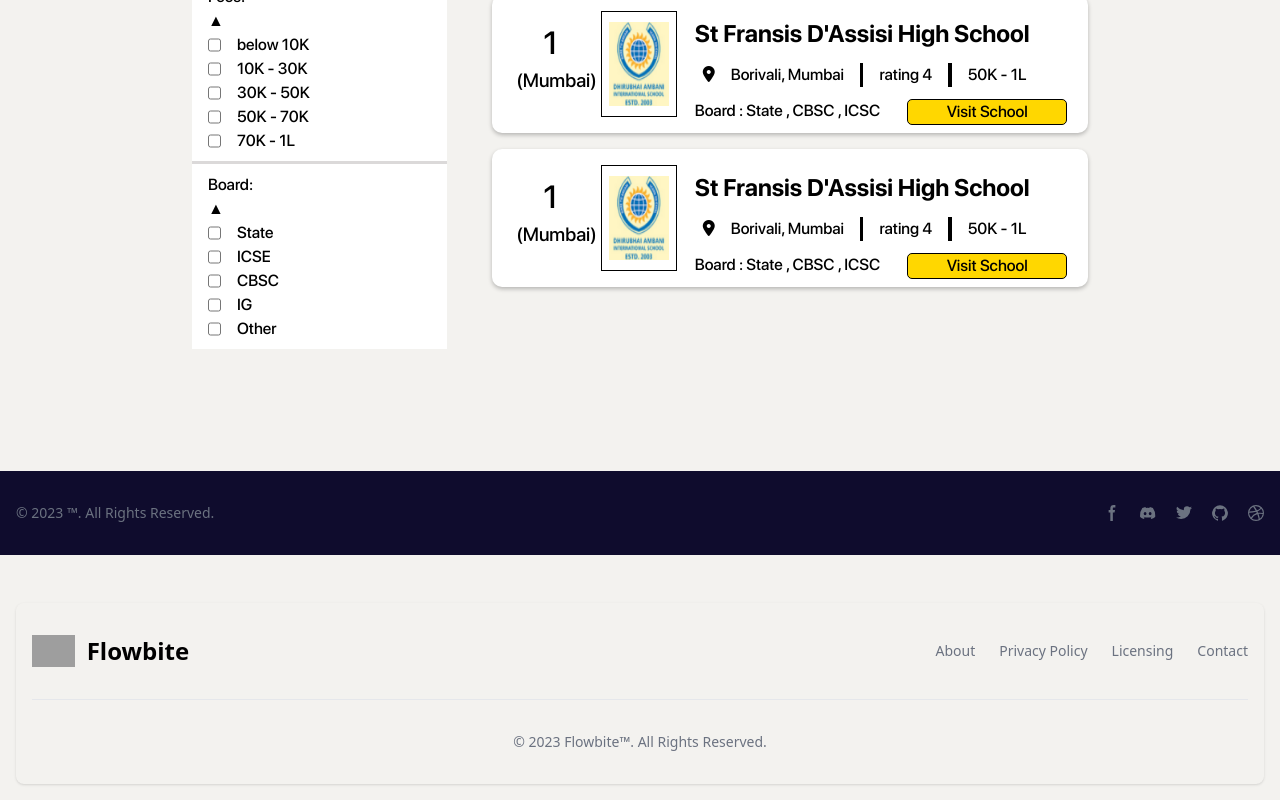
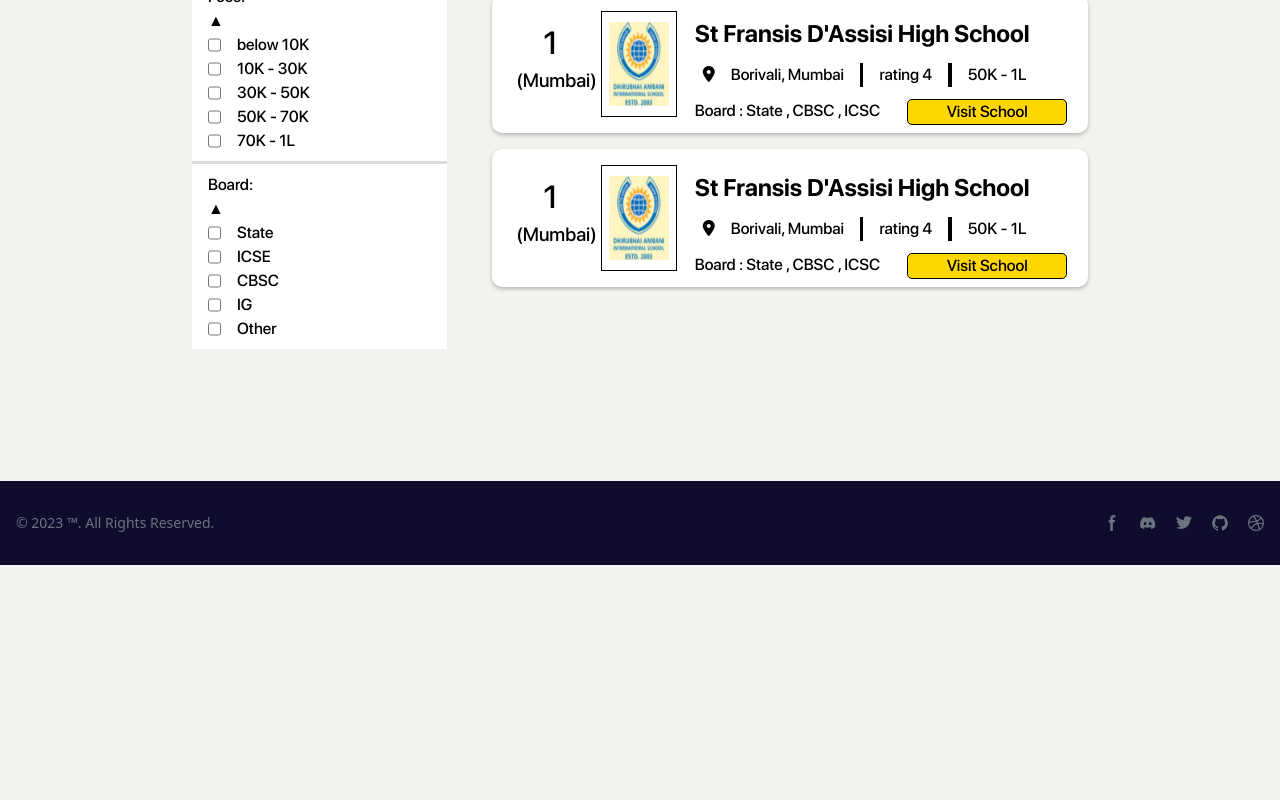
Before and after one commit to open-xyz/campus-finder, a React (Create React App) app: page /school in a window 1280 px wide. Shown: the part 473-1273 px from the top of the page. After the commit the page ends 1038 px from the top, so only its background shows below. Built offline with nearby package versions, Linux system fonts and the light colour scheme; grey boxes are pictures that could not be loaded.

Commit message:
changes in footer

```diff
--- a/src/Pages/Footer/Footer.js
+++ b/src/Pages/Footer/Footer.js
@@ -3,8 +3,7 @@ import React from "react";
 export default function Footer() {
   return (
     <>
-
-<footer style={{ backgroundColor: "#0F0C2D" }}>
+<footer style={{ backgroundColor: "#0F0C2D" , marginTop:"10px" }}>
     <div className="mx-auto w-full  p-4 py-6 lg:py-8">
       <div className="sm:flex sm:items-center sm:justify-between">
           <span className="text-sm text-gray-500 sm:text-center dark:text-gray-400">© 2023 <a href="/" className="hover:underline">™</a>. All Rights Reserved.
@@ -44,61 +43,6 @@ export default function Footer() {
       </div>
     </div>
 </footer>
-
-
-      <footer
-        style={{ marginTop: "3rem" }}
-        className=" rounded-lg shadow dark:bg-gray-900 m-4"
-      >
-        <div className="w-full max-w-screen-xl mx-auto p-4 md:py-8">
-          <div className="sm:flex sm:items-center sm:justify-between">
-            <a
-              href="https://flowbite.com/"
-              className="flex items-center mb-4 sm:mb-0"
-            >
-              <img
-                src="https://flowbite.com/docs/images/logo.svg"
-                className="h-8 mr-3"
-                alt="Flowbite Logo"
-              />
-              <span className="self-center text-2xl font-semibold whitespace-nowrap dark:text-white">
-                Flowbite
-              </span>
-            </a>
-            <ul className="flex flex-wrap items-center mb-6 text-sm font-medium text-gray-500 sm:mb-0 dark:text-gray-400">
-              <li>
-                <a href="/" className="mr-4 hover:underline md:mr-6 ">
-                  About
-                </a>
-              </li>
-              <li>
-                <a href="/" className="mr-4 hover:underline md:mr-6">
-                  Privacy Policy
-                </a>
-              </li>
-              <li>
-                <a href="/" className="mr-4 hover:underline md:mr-6 ">
-                  Licensing
-                </a>
-              </li>
-              <li>
-                <a href="/" className="hover:underline">
-                  Contact
-                </a>
-              </li>
-            </ul>
-          </div>
-          <hr className="my-6 border-gray-200 sm:mx-auto dark:border-gray-700 lg:my-8" />
-          <span className="block text-sm text-gray-500 sm:text-center dark:text-gray-400">
-            © 2023{" "}
-            <a href="https://flowbite.com/" className="hover:underline">
-              Flowbite™
-            </a>
-            . All Rights Reserved.
-          </span>
-        </div>
-      </footer>
-
     </>
   );
 }
```
